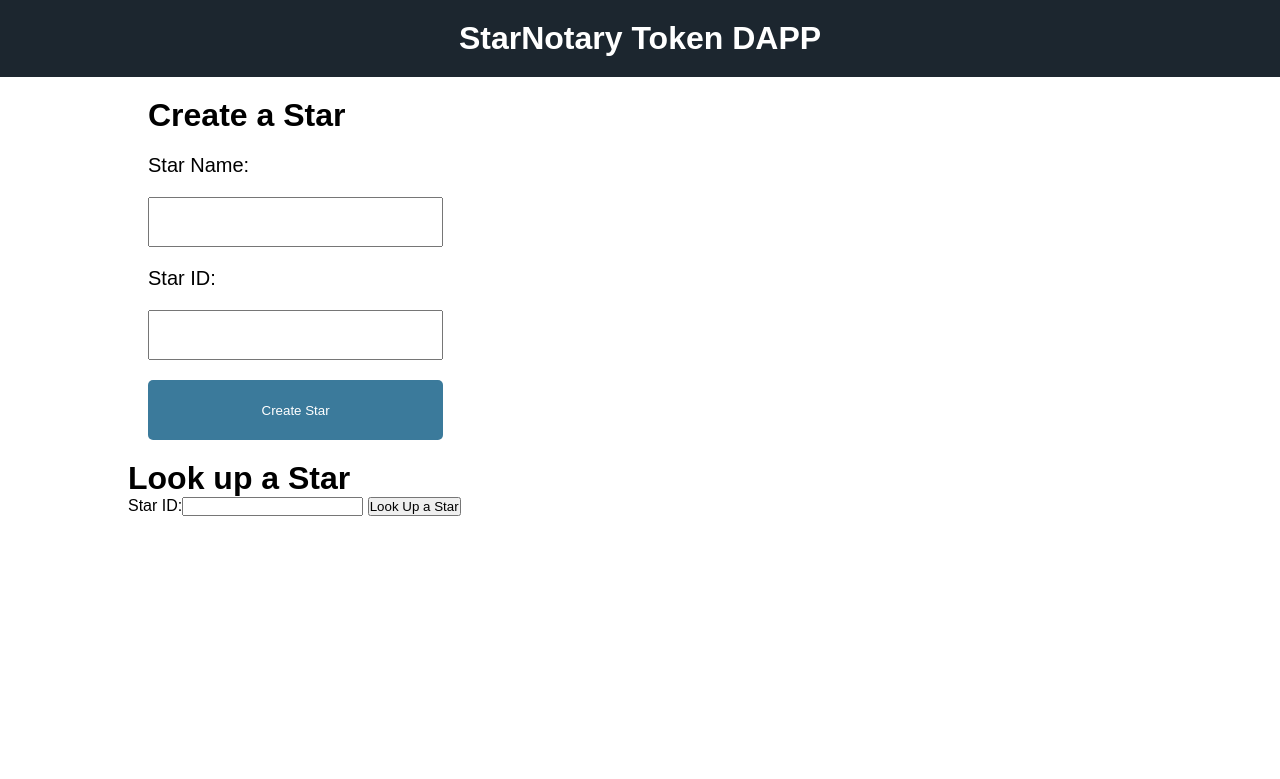
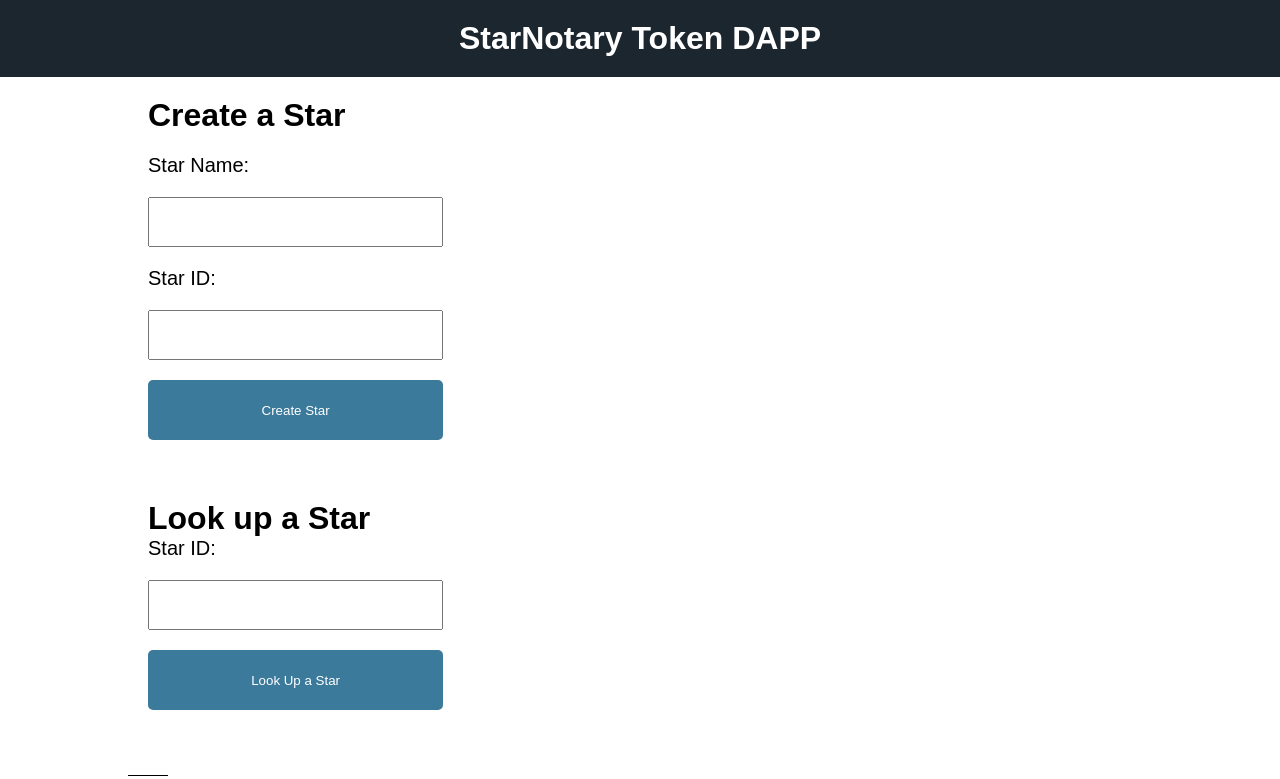
Before and after one commit to AntonioSalazar/starNotary_ERC721, a website built with webpack: page app/src/index.html in a window 1280 px wide. Built offline with nearby package versions, Linux system fonts and the light colour scheme; what web3 would draw is missing.

Commit message:
added the lookup function in the index.js file

```diff
--- a/app/src/index.html
+++ b/app/src/index.html
@@ -42,7 +42,7 @@
       margin-bottom: 20px;
     }
 
-    .newstar button {
+     button {
       height: 60px;
       width: 30%;
       border-radius: 5px;
@@ -51,7 +51,7 @@
       border: transparent;
     }
 
-    .newstar button:hover{
+     button:hover{
       box-shadow: 2px 2px 4px #000000;
       cursor: pointer;
     }
@@ -72,6 +72,16 @@
       font-size: 24px;
     }
 
+    .lookupstar{
+      margin-top: 20px;
+      padding: 20px;
+    }
+    #status{
+      padding: 20px;
+      margin-bottom: 50px;
+      font-size: 22px;
+      border-bottom: 1px solid #000;
+    }
   </style>
 <body>
   <div class="title">
@@ -92,10 +102,13 @@
 
     <div class="lookupstar">
       <h1>Look up a Star</h1>
-      <label for="name">Star ID:</label><input type="text" id="lookid"></input>
-      <button onclick="App.lookUp()">Look Up a Star</button>
+      <div class="newstar-labels">
+        <label for="name">Star ID:</label><input type="text" id="lookid"></input>
+        <button onclick="App.lookUp()">Look Up a Star</button>
+      </div>
     </div>
 
+    <span id="foundedStar"></span>
 
     <span id="status"></span>
 
--- a/app/src/index.js
+++ b/app/src/index.js
@@ -31,6 +31,11 @@ const App = {
     status.innerHTML = message;
   },
 
+  setFoundedStar: function(star){
+    const foundedStar = document.getElementById('foundedStar');
+    foundedStar.innerHTML = star;
+  },
+
   createStar: async function() {
     const { createStar } = this.meta.methods;
     const name = document.getElementById("starName").value;
@@ -41,7 +46,10 @@ const App = {
 
     // Implement Task 4 Modify the front end of the DAPP
     lookUp: async function (){
-
+      const { lookUptokenIdToStarInfo } = this.meta.methods;
+      const id = document.getElementById('lookid').value;
+      const nameStar = await lookUptokenIdToStarInfo(id).call();
+      App.setFoundedStar(`The name of the star is: ${nameStar}`)
     }
 
 };
```
